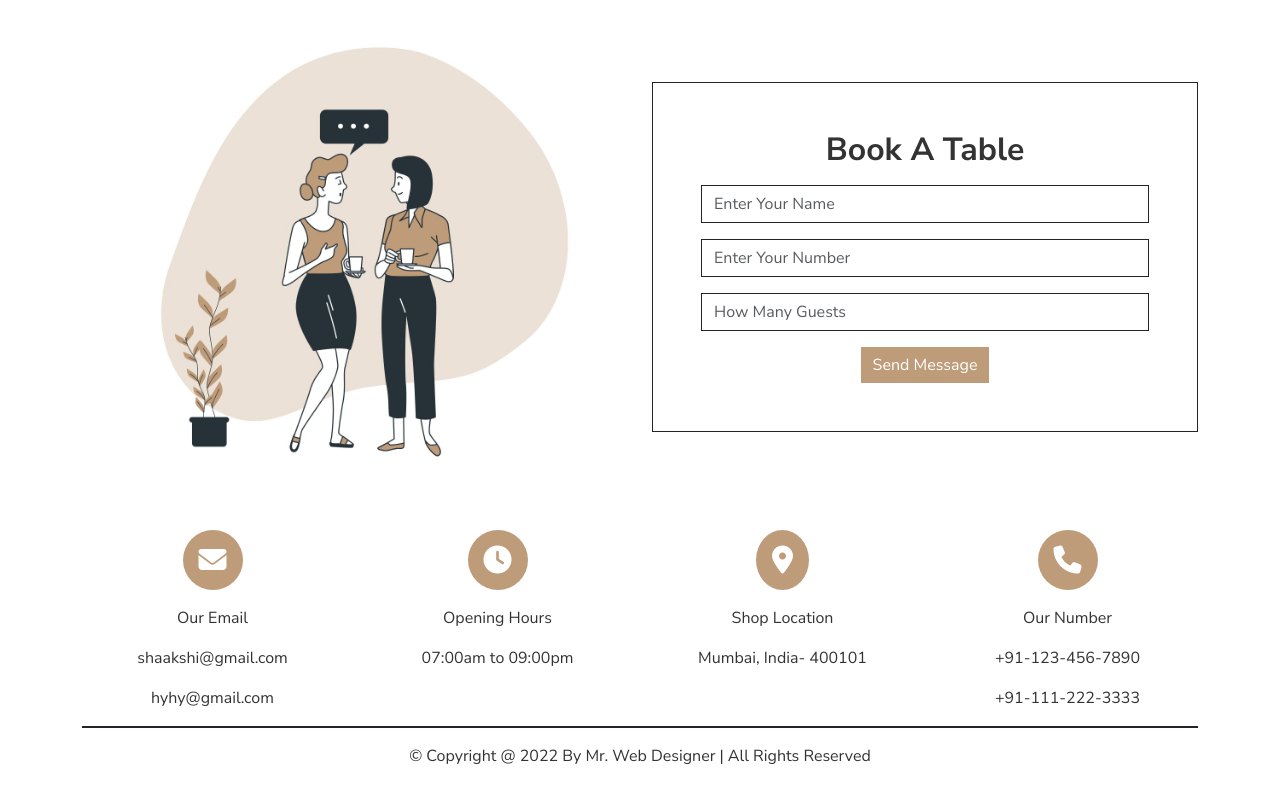
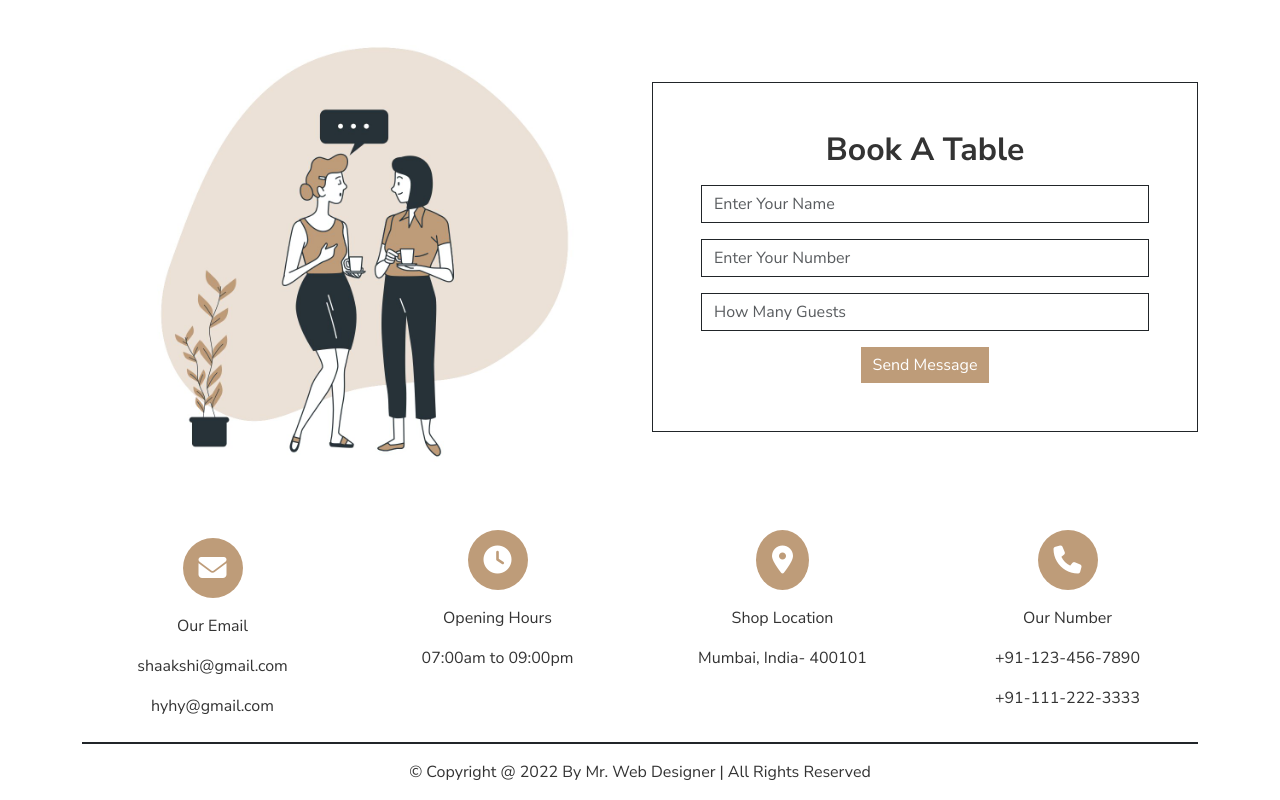
Before and after one commit to AymanThahir/coffeeShop_bootStrap, a plain HTML site: page index.html in a window 1280 px wide. Shown: the part 4868-5668 px from the top of the page. Drawn offline with nearby package versions, Linux system fonts and the light colour scheme.

Commit message:
responisve

```diff
--- a/index.html
+++ b/index.html
@@ -325,7 +325,7 @@
         <div class="contactIcon"><!-- 2.component -->
             <div class="container"><!-- 3.componentContainer -->
                 <div class="row"><!-- 4.row -->
-                    <div class="col-12 col-sm-12 col-md-4 col-lg-3"><!-- 5.column -->
+                    <div class="col-12 col-sm-12 col-md-4 col-lg-3 py-2"><!-- 5.column -->
                         <div class="text-center"><!-- 6.subColumn -->
                             <div class="emailcardhead pb-3">
                                 <i
```
